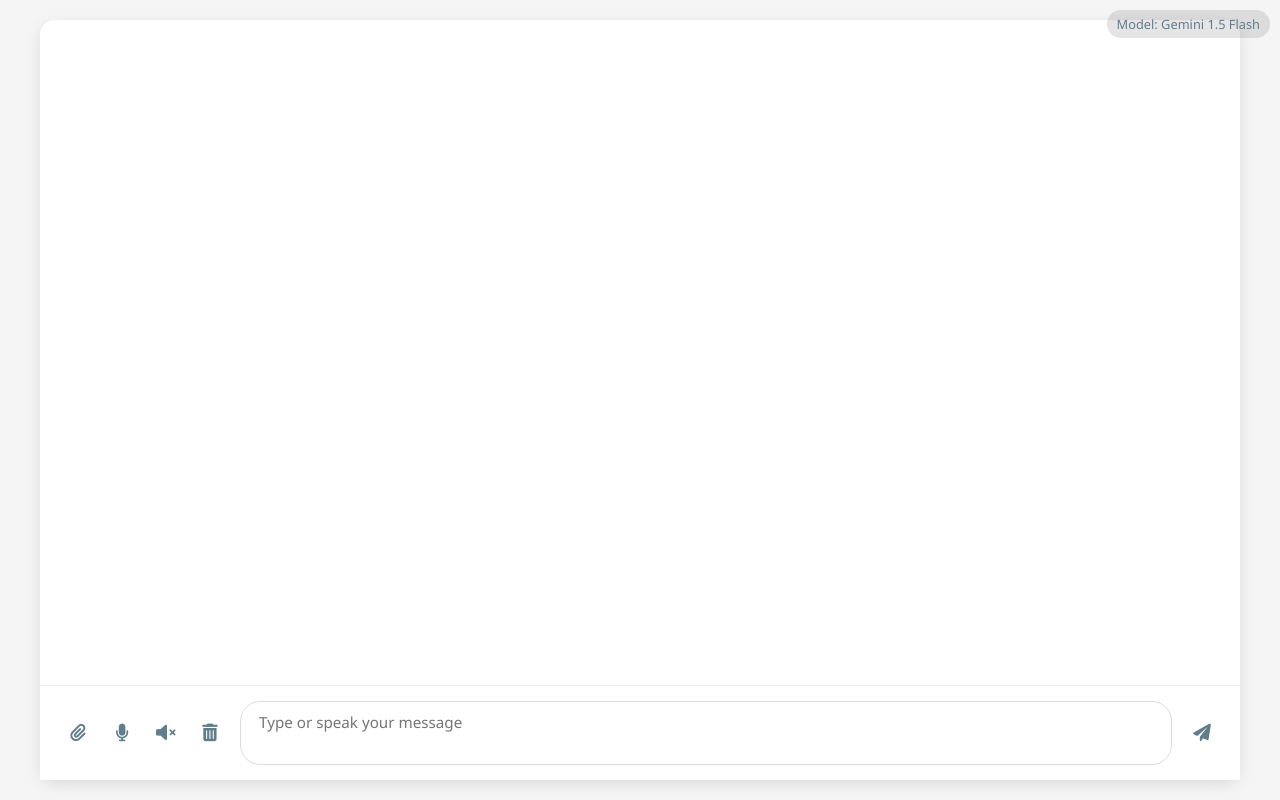
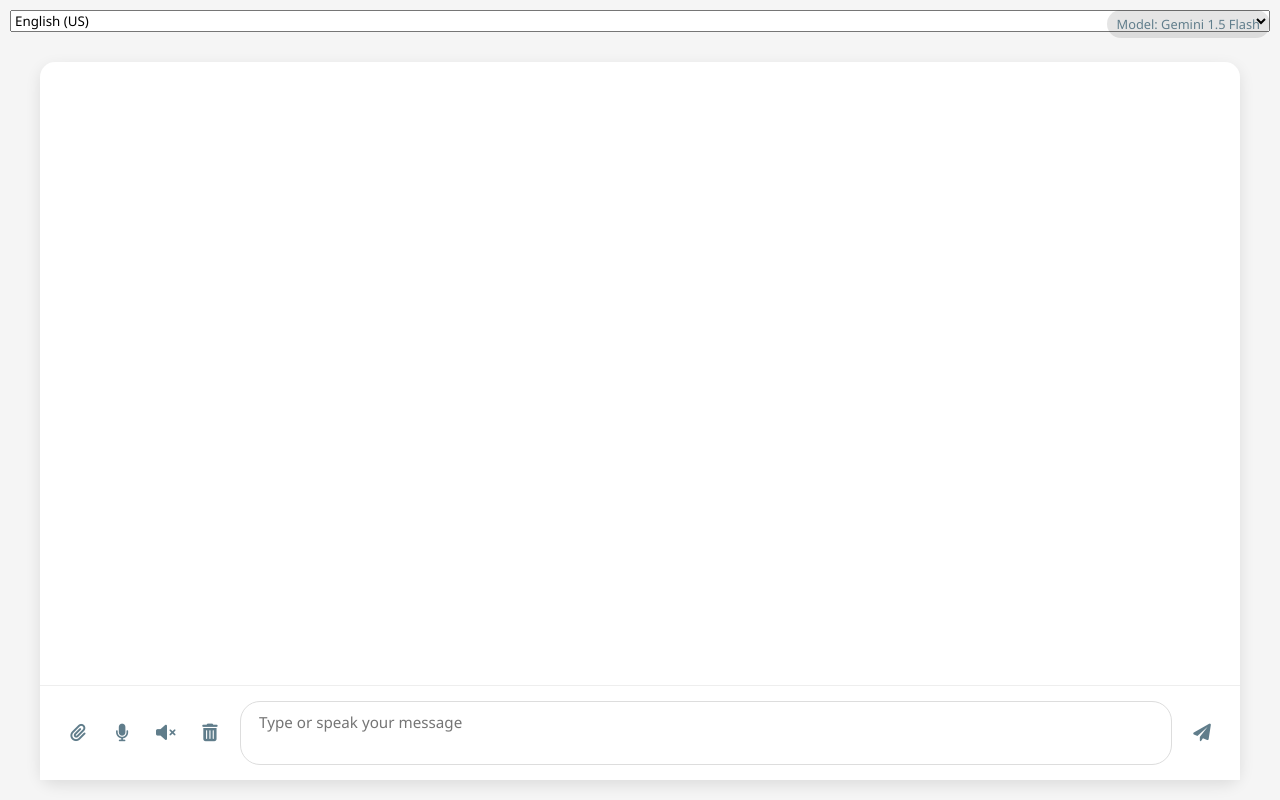
Before and after one commit to Rahultharu064/Advanced-chatBot, a plain HTML site: page index.html in a window 1280 px wide. Drawn offline with nearby package versions, Linux system fonts and the light colour scheme.

Commit message:
second commit

```diff
--- a/index.html
+++ b/index.html
@@ -216,8 +216,22 @@
     </style>
 </head>
 <body>
+    <select name="" id="language-select" style="margin: 10px;">
+        <option value="en-US">English (US)</option>
+        <option value="hi-IN">HINDI</option>
+        <option value="fr-FR">French</option>
+        <option value="de-DE">German</option>
+        <option value="it-IT">Italian</option>
+        <option value="ja-JP">Japanese</option>
+        <option value="ko-KR">Korean</option>
+        <option value="pt-BR">Portuguese (Brazil)</option>
+        <option value="ru-RU">Russian</option>
+        <option value="ne-NP">NEPALI</option>
+        <option value="zh-TW">Chinese (Traditional)</option>
+
+    </select>
     <div class="chat-container">
-        <div class="model-indicator" id="modelIndicator">Model: Gemini 1.5 Flash</div>
+        <div class="model-indicator" id="modelIndicator">Model: Gemini 1.5 Flash </div>
         <div id="chatMessages"></div>
         <img id="imagePreview" class="file-preview" alt="Preview">
         <div class="input-container">
@@ -254,6 +268,10 @@
             const fileInput = document.getElementById('fileInput');
             const loadingSpinner = document.getElementById('loadingSpinner');
             const statusMessage = document.getElementById('statusMessage');
+            const select = document.getElementById('language-select');
+            select.addEventListener('change', () => {
+                localStorage.setItem('language', select.value);
+            });
 
             const API_KEY = 'AIzaSyCbb67pP3aNu30Yt4WrUTBhto00YNjLy0k';
             const MODEL_NAME = 'gemini-1.5-flash';
@@ -270,7 +288,10 @@
                     recognition = new webkitSpeechRecognition();
                     recognition.continuous = true;
                     recognition.interimResults = true;
-                    recognition.lang = 'en-US';
+                    // recognition.lang = 'ne-NP';
+
+                    recognition.lang = localStorage.getItem('language') || 'en-US';
+
 
                     recognition.onstart = () => {
                         isListening = true;
```
